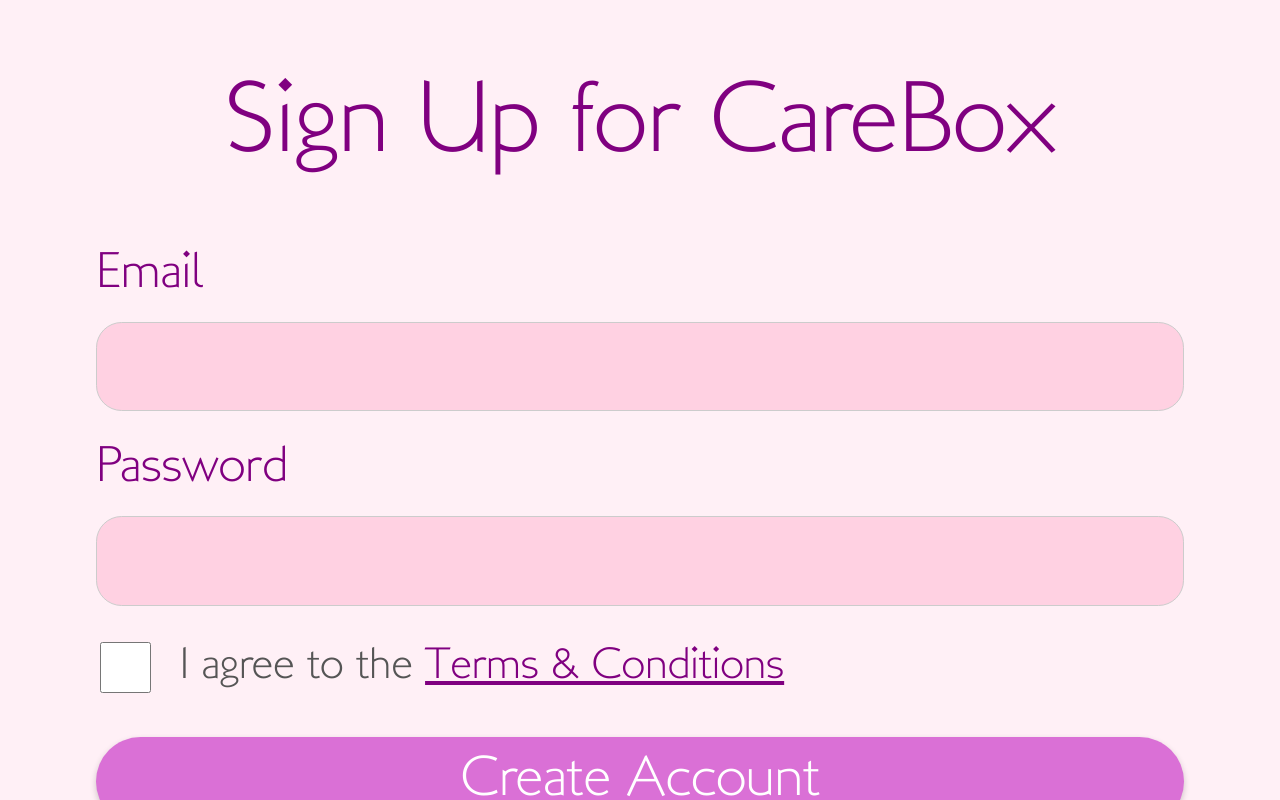
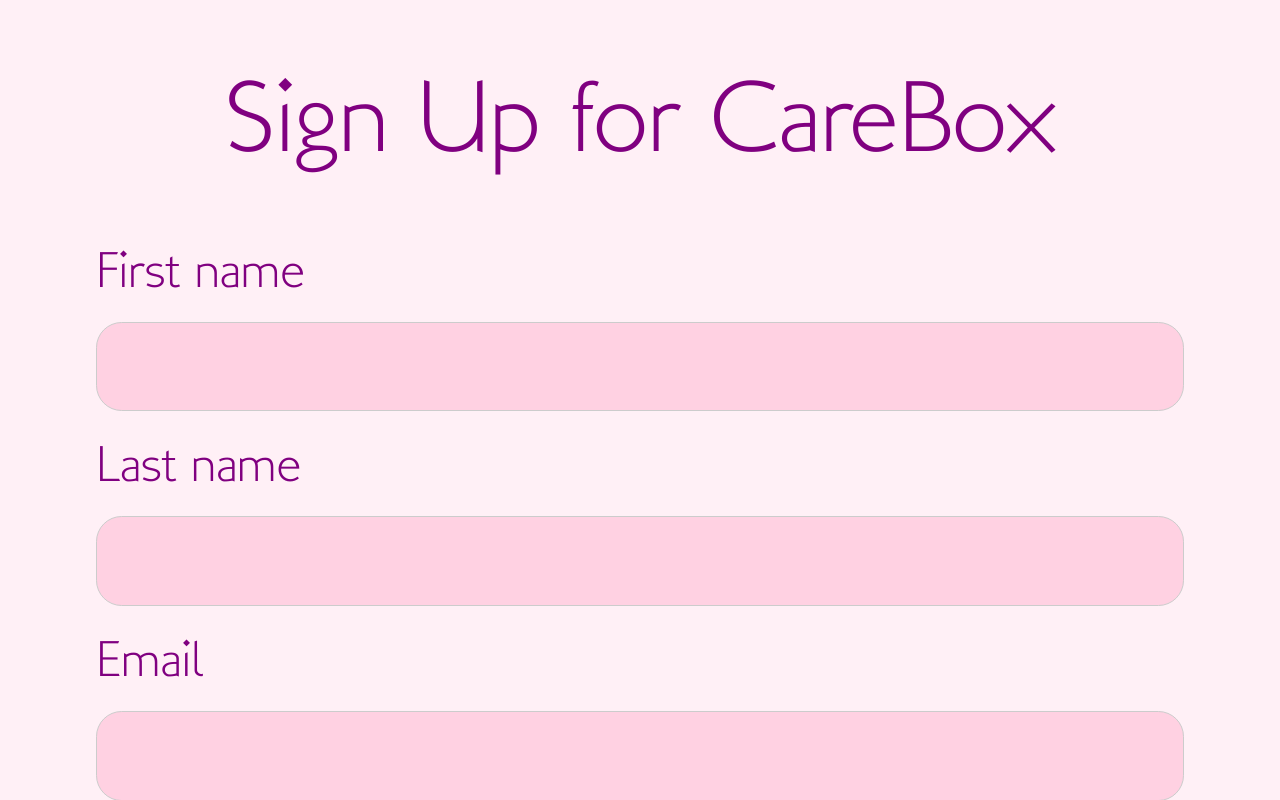
Before and after one commit to DylanBT928/CareBox, a React (Vite) app in the folder carebox-pwa/: page /signup in a window 1280 px wide. Built offline with nearby package versions, Linux system fonts and the light colour scheme; no server answers.

Commit message:
Commit name update for merging

```diff
--- a/carebox-pwa/src/pages/SignUp.tsx
+++ b/carebox-pwa/src/pages/SignUp.tsx
@@ -1,15 +1,21 @@
 import React, { useState } from "react";
-import { getAuth, createUserWithEmailAndPassword } from "firebase/auth";
+import { getAuth, createUserWithEmailAndPassword, updateProfile } from "firebase/auth";
 import { useNavigate } from "react-router-dom";
 import "./SignUp.css";
+import { addDoc, collection } from "firebase/firestore";
+import { db } from "../firebase";
 
 type Credentials = {
+  fname: string;
+  lname: string;
   email: string;
   password: string;
 };
 
 export default function SignUp() {
   const [credentialsValue, setcredentialsValue] = useState<Credentials>({
+    fname: "",
+    lname: "",
     email: "",
     password: "",
   });
@@ -41,7 +47,17 @@
       credentialsValue.email,
       credentialsValue.password
     )
-      .then((_userCredential) => {
+      .then(async (_userCredential) => {
+        const user = _userCredential.user;
+
+        updateProfile(user, {displayName: credentialsValue.fname})
+
+        await addDoc(collection(db, "names"), {
+          fname: credentialsValue.fname,
+          lname: credentialsValue.lname,
+          userId: user.uid
+        });
+
         navigate("/home");
       })
       .catch((error) => {
@@ -56,6 +72,30 @@
       {errorMessage && <div className="error-message">{errorMessage}</div>}
 
       <form onSubmit={handleSubmit} className="signup-form">
+        <div className="form-group">
+          <label htmlFor="fname">First name</label>
+          <input
+            name="fname"
+            type="fname"
+            id="fname"
+            value={credentialsValue.fname}
+            onChange={handleChange}
+            required
+          />
+        </div>
+
+        <div className="form-group">
+          <label htmlFor="lname">Last name</label>
+          <input
+            name="lname"
+            type="lname"
+            id="lname"
+            value={credentialsValue.lname}
+            onChange={handleChange}
+            required
+          />
+        </div>
+
         <div className="form-group">
           <label htmlFor="email">Email</label>
           <input
```
